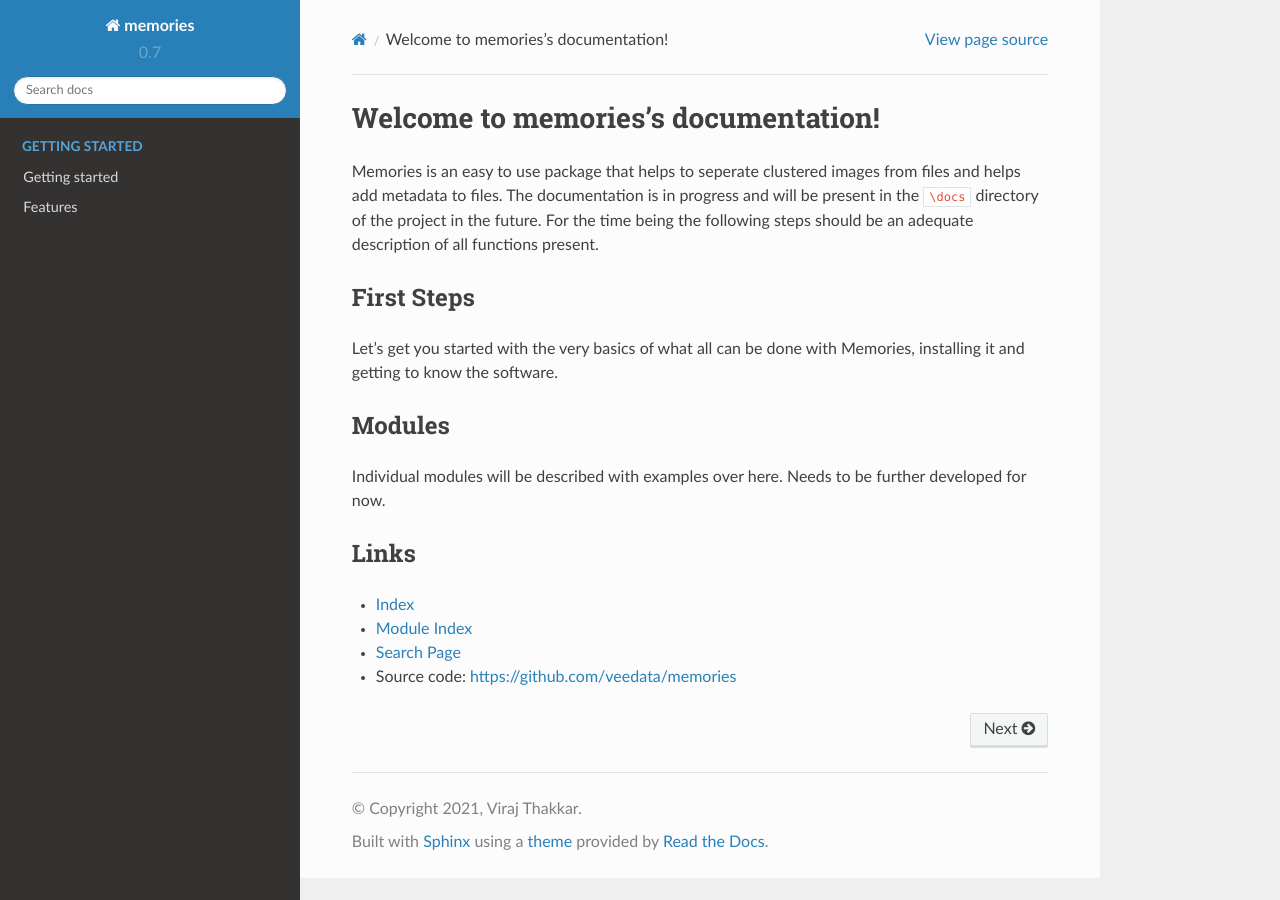
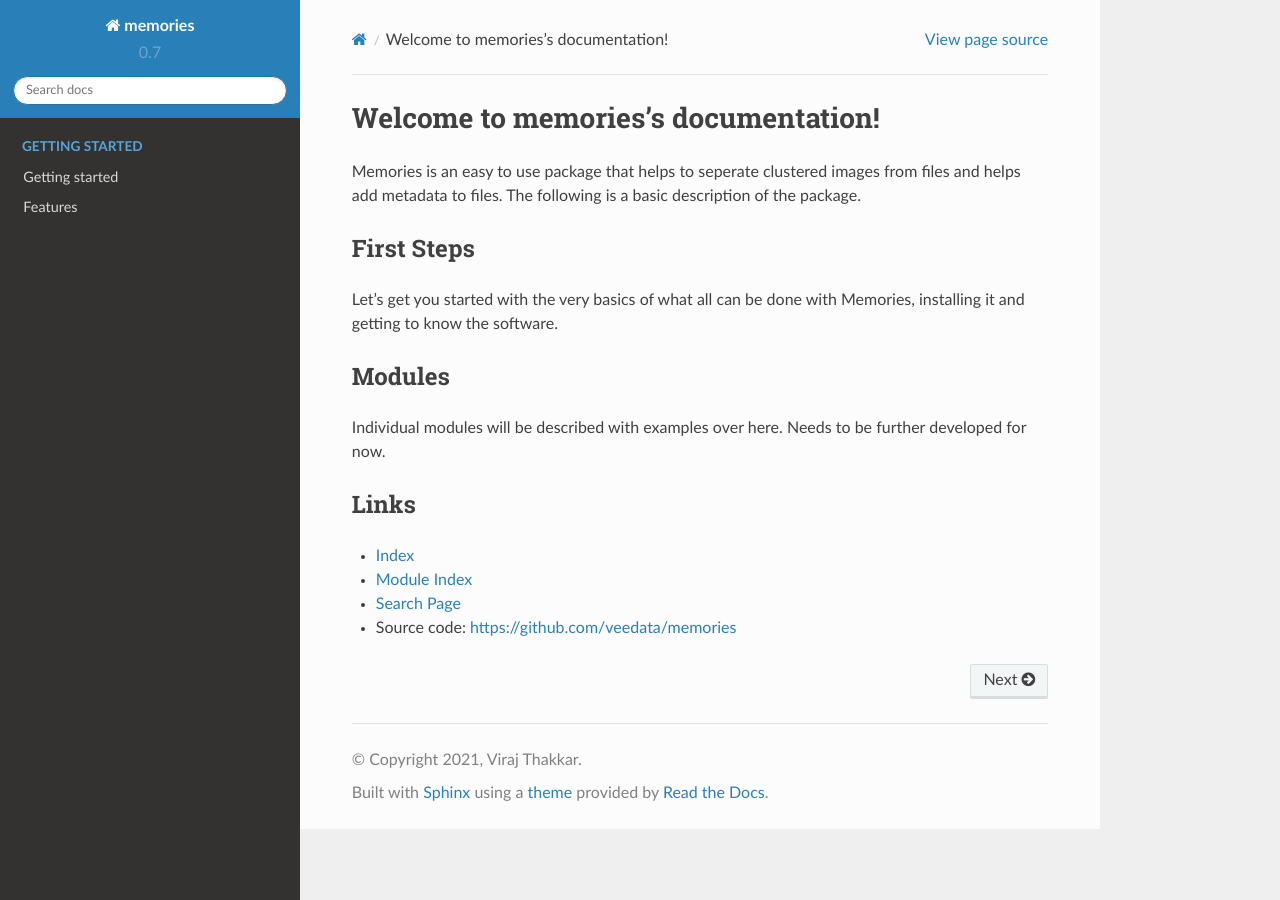
Before and after one commit to veedata/memories, a Sphinx documentation site: the page built from docs/index.rst, in a window 1280 px wide. Built offline with Sphinx 7.4.7 and the Read the Docs theme 2.0.0, drawn with Linux system fonts in a browser that asks for light colours.

Commit message:
Updated documentation

```diff
--- a/docs/index.rst
+++ b/docs/index.rst
@@ -7,7 +7,7 @@
 Welcome to memories's documentation!
 ====================================
 
-Memories is an easy to use package that helps to seperate clustered images from files and helps add metadata to files. The documentation is in progress and will be present in the ``\docs`` directory of the project in the future. For the time being the following steps should be an adequate description of all functions present.
+Memories is an easy to use package that helps to seperate clustered images from files and helps add metadata to files. The following is a basic description of the package.
 
 
 First Steps
--- a/docs/pages/getting-started.rst
+++ b/docs/pages/getting-started.rst
@@ -13,7 +13,7 @@ Install the Python package::
 How to Use
 ----------
 
-There are 6 functions at the time being:
+There are 7 functions at the time being:
 
 - ``dividedCrop``: Takes 3 inputs, the path to the image, the path where the outful folder should be and the number of images present in the input file. It performs the task of dividing a single image into multiple smaller ones.
 - ``addDate``: Takes input as the image path and the datetime to be added. it will add date when the image was originally taken.
```
Also changed, not shown: README.md (+2 -2 lines), docs/pages/features.rst (+11 -0 lines), docs/images/border.jpg (added), docs/images/divider.jpg (added).
